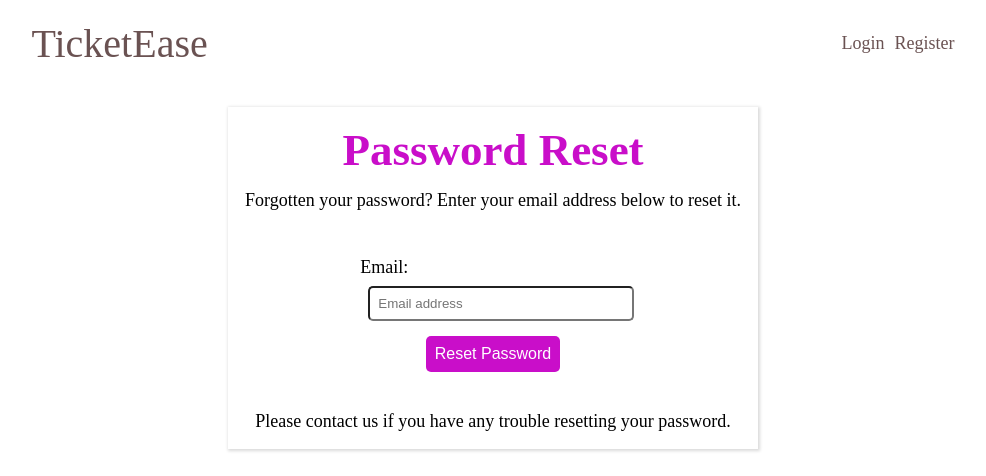
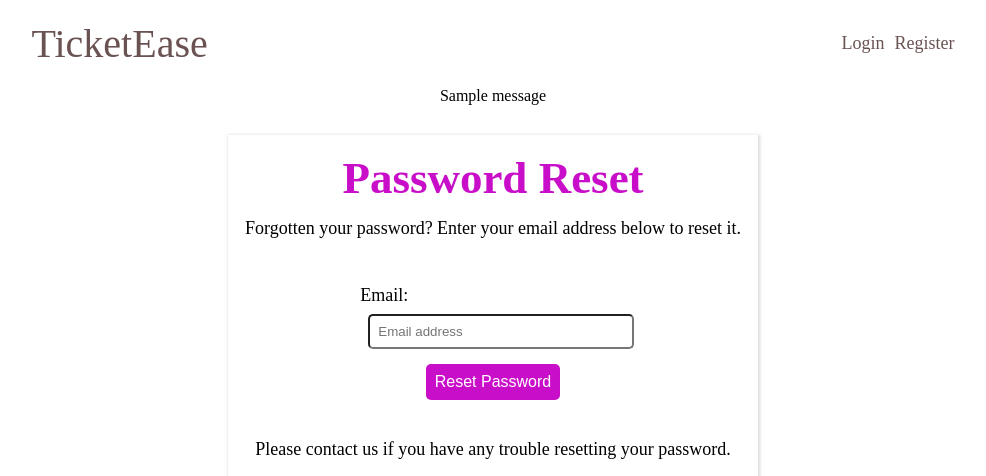
Before and after one commit to TKaburu/TicketEase, a Django app: page /accounts/password/reset/ in a window 1280 px wide. Shown: the top 476 px of the page, without its empty margins (147-1133 px from the left). Run offline with Django 5.2, Linux system fonts and the light colour scheme; tables that the repository leaves empty hold one stand-in row (values such as "Sample post"); one stand-in notice (Sample message) is shown.

Commit message:
feat: added messages html in the index

```diff
--- a/tickets/templates/tickets/index.html
+++ b/tickets/templates/tickets/index.html
@@ -12,6 +12,15 @@
 </head>
 <body>
     {% include 'tickets/navbar.html' %}
+    <div class="django-messages" style="display: flex; align-items: center; justify-content: center;">
+        {% if messages %}
+        <ul class="messages" style="text-decoration: none;">
+            {% for message in messages %}
+                {{ message }}
+            {% endfor %}
+        </ul>
+        {% endif %}
+    </div>
     <div class="content-container">
         {% block content %}
 
```
